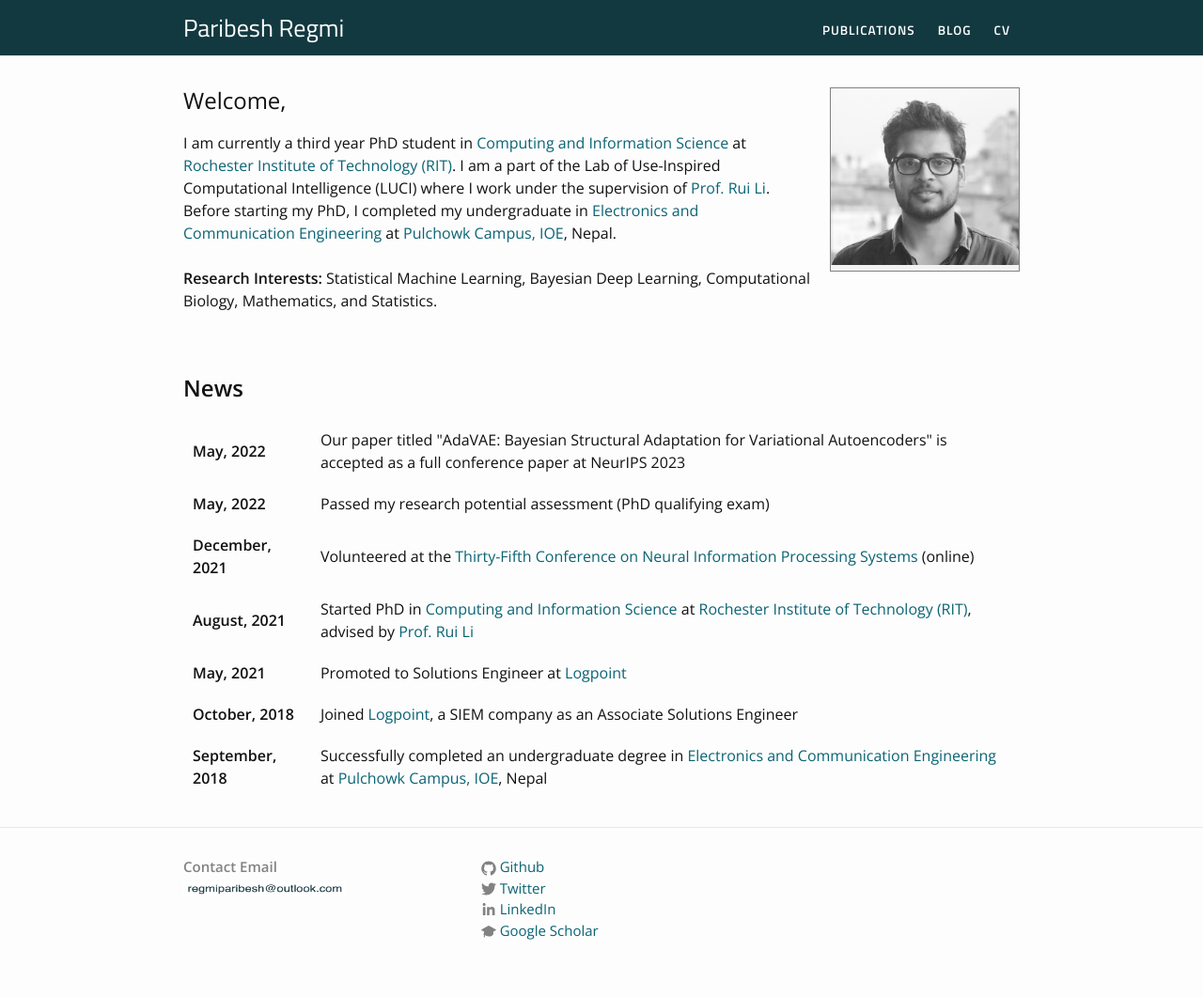
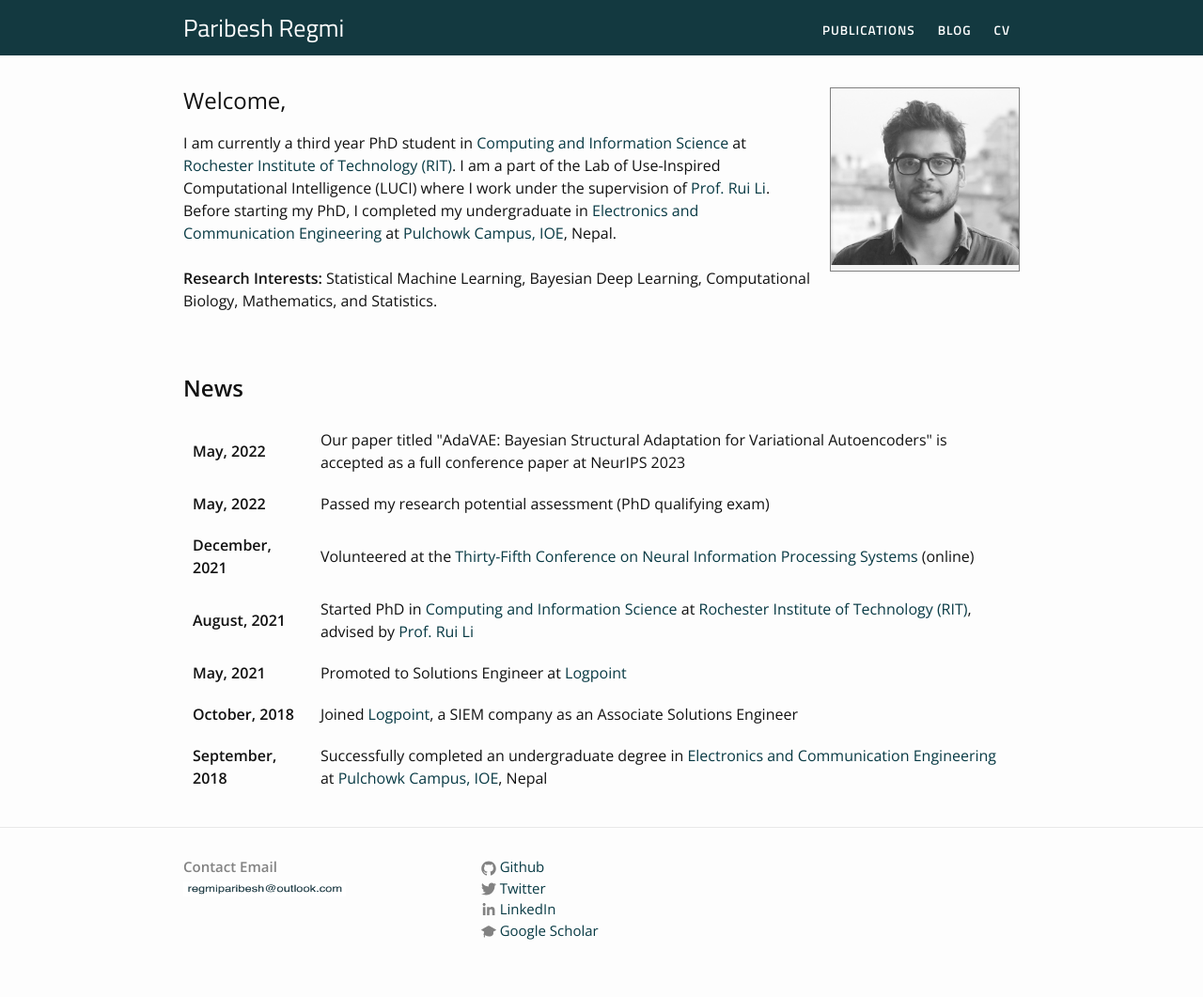
Before and after one commit to paribeshregmi/paribeshregmi.github.io, a Jekyll site: the page built from index.markdown, in a window 1280 px wide. Shown: the whole page at 94% size. Built offline with Jekyll 4.4.1, drawn with Linux system fonts in a browser that asks for light colours.

Commit message:
Update main.scss

```diff
--- a/assets/css/main.scss
+++ b/assets/css/main.scss
@@ -13,7 +13,7 @@ $spacing-unit:          30px;
 $text-color:            #111;
 $background-color:      #fdfdfd;
 $brand-color-primary:   #133940;
-$link-color:		#0b6474;
+$link-color:		#083a44;
 $brand-color-secondary: #111;
 
 $grey-color:       #828282;
```
